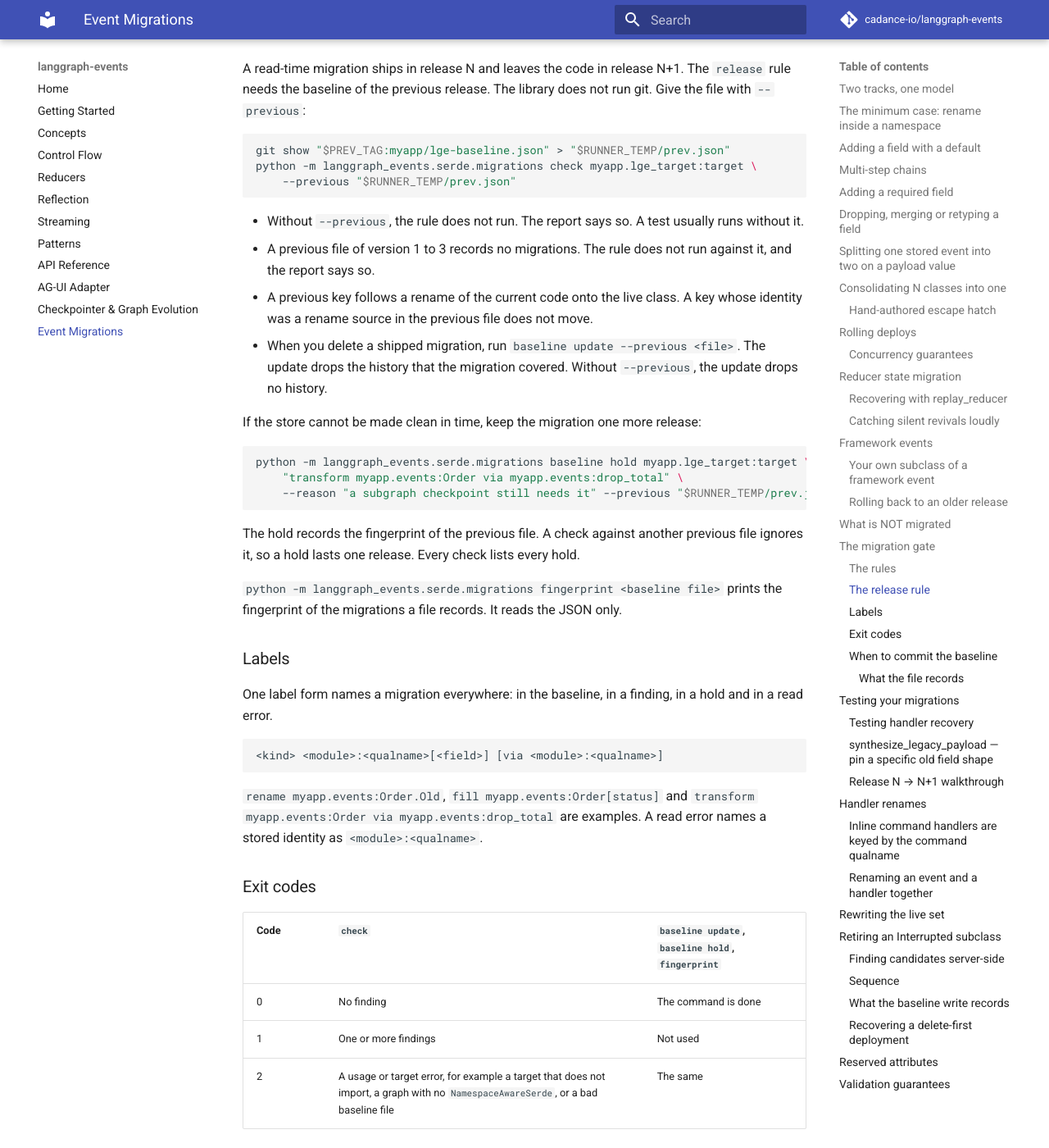
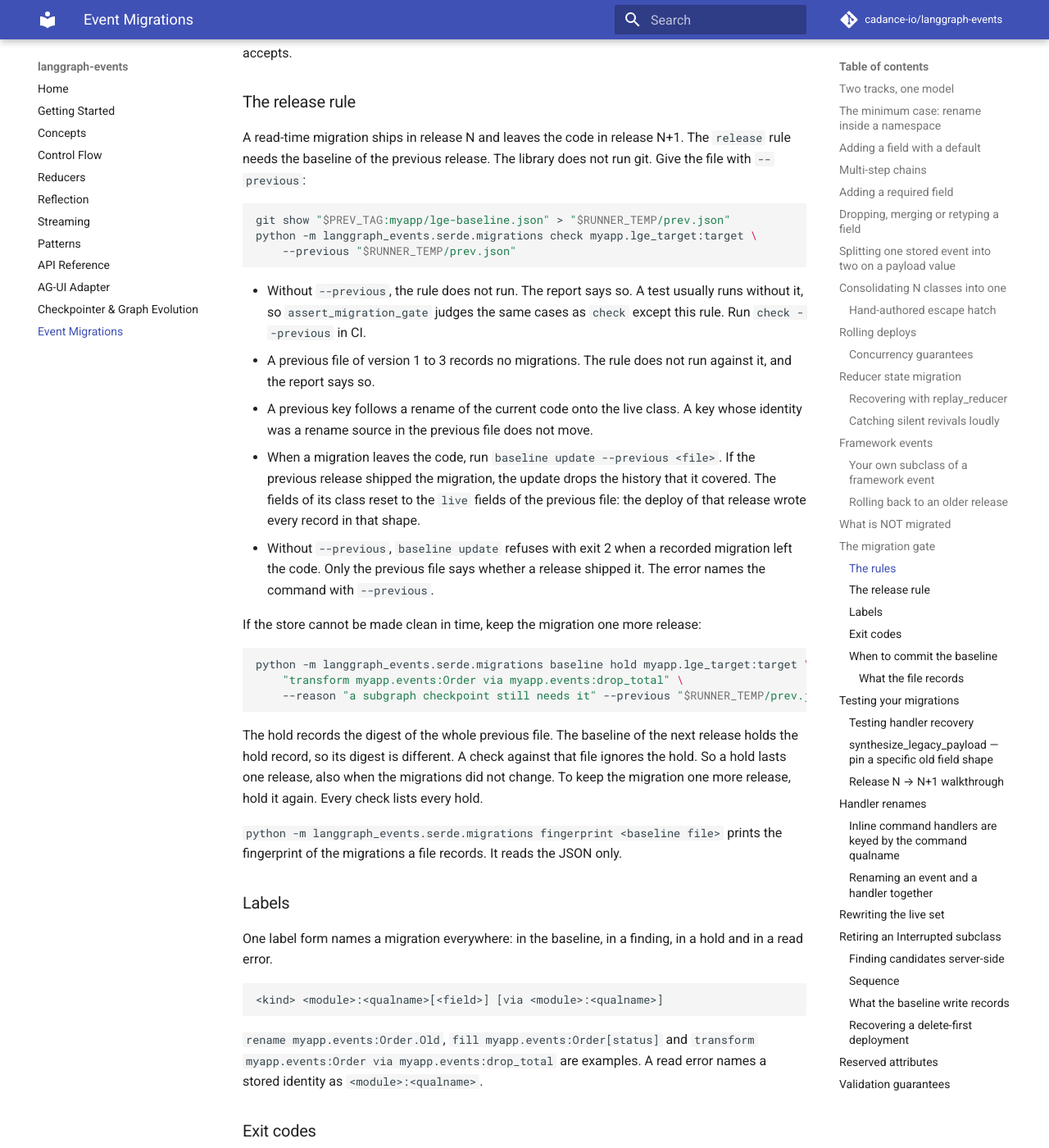
Before and after one commit to cadance-io/langgraph-events, an MkDocs documentation site: the page built from docs/event-migrations.md, in a window 1280 px wide and 1400 px high, scrolled down 17312 px. Shown: the whole window at 82% size. Built offline with MkDocs 1.6.1 and Material for MkDocs 9.7.7, drawn with Linux system fonts in a browser that asks for light colours; comment, search, counter and statistics services are not loaded; some of the changed text lies outside the part shown.

Commit message:
docs: give every migration recipe a gate that passes (#214)
The tombstone recipe used `transform=lambda kw: {}`. The gate now reports
a lambda, so the recipe names a module-level `discard_fields`. The docs
state that the tombstone keys survive one release, that `baseline update
--previous` removes the retired entry of the rename source, and that the
retired entry of a deleted class still needs a hand edit.

The release rule section states the refusal of a plain update after a
deletion, the `live` fields, and that a hold lasts one release.

Co-Authored-By: Claude Opus 5.5 <noreply@anthropic.com>

````diff
--- a/docs/event-migrations.md
+++ b/docs/event-migrations.md
@@ -138,7 +138,8 @@ Read-path order: the origin stage (transform, then origin fills), the rename, th
 
 Semantics:
 
-- **Replace, not merge.** The return value is the full kwargs the constructor receives. Return `kw` after editing it in place, or return a new dict. `transform=lambda kw: {}` discards every stored field.
+- **Replace, not merge.** The return value is the full kwargs the constructor receives. Return `kw` after editing it in place, or return a new dict. A transform that returns `{}` discards every stored field.
+- **A module-level name.** Give the transform a function name at module level. The [migration gate](#the-rules) reports a lambda or a callable object as `AnonymousCallable`, because a replacement callable would read as the same migration.
 - **Idempotent.** A class-stage transform sees current payloads for ever. Use `kw.pop("x", None)`. Do not use `del kw["x"]` or `kw["x"]`. A transform must accept a payload from every era.
 - **One transform per identity and stage.** Compose the steps in one callable. A second decorator is rejected at decoration. A second hand-authored op is rejected at serde construction.
 - **The target must resolve**, live or as a rename source, the same rule as `AddField`.
@@ -532,10 +533,11 @@ python -m langgraph_events.serde.migrations check myapp.lge_target:target \
     --previous "$RUNNER_TEMP/prev.json"
 ```
 
-- Without `--previous`, the rule does not run. The report says so. A test usually runs without it.
+- Without `--previous`, the rule does not run. The report says so. A test usually runs without it, so `assert_migration_gate` judges the same cases as `check` except this rule. Run `check --previous` in CI.
 - A previous file of version 1 to 3 records no migrations. The rule does not run against it, and the report says so.
 - A previous key follows a rename of the current code onto the live class. A key whose identity was a rename source in the previous file does not move.
-- When you delete a shipped migration, run `baseline update --previous <file>`. The update drops the history that the migration covered. Without `--previous`, the update drops no history.
+- When a migration leaves the code, run `baseline update --previous <file>`. If the previous release shipped the migration, the update drops the history that it covered. The fields of its class reset to the `live` fields of the previous file: the deploy of that release wrote every record in that shape.
+- Without `--previous`, `baseline update` refuses with exit 2 when a recorded migration left the code. Only the previous file says whether a release shipped it. The error names the command with `--previous`.
 
 If the store cannot be made clean in time, keep the migration one more release:
 
@@ -545,7 +547,7 @@ python -m langgraph_events.serde.migrations baseline hold myapp.lge_target:targe
     --reason "a subgraph checkpoint still needs it" --previous "$RUNNER_TEMP/prev.json"
 ```
 
-The hold records the fingerprint of the previous file. A check against another previous file ignores it, so a hold lasts one release. Every check lists every hold.
+The hold records the digest of the whole previous file. The baseline of the next release holds the hold record, so its digest is different. A check against that file ignores the hold. So a hold lasts one release, also when the migrations did not change. To keep the migration one more release, hold it again. Every check lists every hold.
 
 `python -m langgraph_events.serde.migrations fingerprint <baseline file>` prints the fingerprint of the migrations a file records. It reads the JSON only.
 
@@ -579,7 +581,8 @@ Commit the baseline **alongside** the change that needs it, never after. Run `ba
 {
   "version": 4,
   "events": [
-    {"module": "myapp.orders", "qualname": "Order.Place.Placed", "fields": ["order_id", "tracking"]}
+    {"module": "myapp.orders", "qualname": "Order.Place.Placed",
+     "fields": ["legacy_total", "order_id", "tracking"], "live": ["order_id", "tracking"]}
   ],
   "retired": [
     {"module": "myapp.orders", "qualname": "Order.ApprovalRequired", "fields": ["order_id"]}
@@ -588,13 +591,14 @@ Commit the baseline **alongside** the change that needs it, never after. Run `ba
   "migrations": [
     {"label": "rename myapp.orders:Order.ApprovalRequired"},
     {"label": "fill myapp.orders:Order.Place.Placed[tracking]",
-     "hold": {"reason": "a subgraph checkpoint needs it", "against": "lge-m1-3f0c2a9e41b7d655"}}
+     "hold": {"reason": "a subgraph checkpoint needs it", "against": "lge-b1-3f0c2a9e41b7d655"}}
   ]
 }
 ```
 
-- **`events`** lists every identity the graph reaches. Each entry records the init fields of its class, the same set the serde writes.
+- **`events`** lists every live event class that the serde of the graph speaks for: the classes of its namespaces and its loose events. A class that no handler produces, for example a tombstone, is in it too.
 - **`fields` is cumulative.** A field that was ever recorded can sit in a checkpoint, so the `revive` rule keeps sending it. An update keeps it. Only an update with `--previous` after a shipped migration left the code resets the fields of the identity that the migration covered.
+- **`live`** lists the init fields of the live class when the file was written, the same set the serde writes. An update with `--previous` reads `live` from the previous file to reset the fields of a class.
 - **`retired`** lists every identity an update dropped from `events`, with the fields last recorded for it. The entry has no `fields` key when the last record predates version 3. An identity that is live again leaves `retired`. A retired identity must revive through a migration onto a surviving class or a tombstone.
 - **`handlers`** lists the handler node names. An update rebuilds it.
 - **`migrations`** lists the label of every client migration the code holds, and any hold. lge's own framework migrations are not in it.
@@ -899,7 +903,7 @@ assert graph.unrevivable_threads(thread_ids=thread_ids) == {}
 
 ### What the baseline write records
 
-Deleting the class drops an identity from the graph's topology. `baseline update` moves it to the baseline's `retired` list, with the fields last recorded for it. The [migration gate](#the-migration-gate) keeps checking a retired identity. Its `coverage` and `revive` rules fail on it until a migration covers it. That is the gate doing its job. Once `unrevivable_threads()` reports nothing and every paused thread is settled, delete the `retired` entry by hand. From then on, the gate does not check the retired identity.
+Deleting the class drops an identity from the graph's topology. `baseline update` moves it to the baseline's `retired` list, with the fields last recorded for it. The [migration gate](#the-migration-gate) keeps checking a retired identity. Its `coverage` and `revive` rules fail on it until a migration covers it. That is the gate doing its job. Once `unrevivable_threads()` reports nothing and every paused thread is settled, delete the `retired` entry by hand. From then on, the gate does not check the retired identity. No command removes the entry of a deleted class: the gate reads no store, so it cannot know that the store holds no record of the class. `baseline update --previous` removes a retired entry only for the source of a deleted shipped rename.
 
 !!! warning "After the hand edit, the gate cannot see a remaining breakage"
     The gate reads the baseline. Once the `retired` entry is gone, every rule passes whether or not a settled thread out there still cannot revive. `graph.unrevivable_threads()` is the only gate that still sees it, because it reads the store and not the baseline. Keep it in the retirement checklist, step 7 above, and run it against the real store before the hand edit.
@@ -911,11 +915,17 @@ Deleting the class drops an identity from the graph's topology. `baseline update
 
 If the class was deleted before every paused thread was settled, `threads_paused_on()` and `abandon()` already recover the **paused** case on their own — see the two-deletions note above. A thread that had already **answered** the interrupt (the #159 case) needs the fix below too.
 
-Map the dead identity onto a tombstone class, in a follow-up release. The tombstone does not need the retired fields: `transform=lambda kw: {}` discards every stored field before the rename, so an empty tombstone revives whatever `Order.ApprovalRequired` carried. **Keep the tombstone an `Interrupted` when the retired class was one.** `threads_paused_on()` and `abandon()` rely on it. **Nest the tombstone inside the same `Namespace`.** A domain still has other live members `EventGraph.from_namespaces(...)` wires up, and the namespace walk that collects those also collects the tombstone nested beside them:
+Map the dead identity onto a tombstone class, in a follow-up release. The tombstone does not need the retired fields: `transform=discard_fields` returns `{}`, so it discards every stored field before the rename, and an empty tombstone revives whatever `Order.ApprovalRequired` carried. Give the transform a module-level name. The gate reports a lambda. **Keep the tombstone an `Interrupted` when the retired class was one.** `threads_paused_on()` and `abandon()` rely on it. **Nest the tombstone inside the same `Namespace`.** A domain still has other live members `EventGraph.from_namespaces(...)` wires up, and the namespace walk that collects those also collects the tombstone nested beside them:
 
 ```python
+from typing import Any
+
 from langgraph_events import Command, DomainEvent, Interrupted, Namespace, on
 from langgraph_events.serde import migrate_from
+
+
+def discard_fields(kw: dict[str, Any]) -> dict[str, Any]:
+    return {}
 
 
 class Order(Namespace):
@@ -926,7 +936,7 @@ class Order(Namespace):
         def handle(self) -> "Order.Approve.Approved":
             return Order.Approve.Approved()
 
-    @migrate_from("Order.ApprovalRequired", transform=lambda kw: {})
+    @migrate_from("Order.ApprovalRequired", transform=discard_fields)
     class RetiredApprovalGate(Interrupted):
         pass
 
@@ -945,13 +955,13 @@ Run this against a store that still holds a thread paused on `Order.ApprovalRequ
 
 `in_module=` defaults to the decorated class's `__module__`. Pass it explicitly if `Order.ApprovalRequired` lived in a different module than `RetiredApprovalGate` does.
 
-**Deleting the tombstone.** The tombstone is a live class, so `drop=` reaches it. Once every paused thread is settled, run steps 4 and 5 of the [sequence](#sequence) with `drop=(Order.RetiredApprovalGate,)`. Verify `graph.unrevivable_threads() == {}`. Then delete the tombstone, its `@migrate_from` and the baseline's `retired` entry in the next release.
+**Deleting the tombstone.** The `@migrate_from` of the tombstone ships in the release that adds it. In the next release, the `release` rule reports its `rename` and `transform` keys as `SurvivedRelease`. While a paused thread still needs the tombstone, hold both keys with `baseline hold`, once in each release. The tombstone is a live class, so `drop=` reaches it. Once every paused thread is settled, run steps 4 and 5 of the [sequence](#sequence) with `drop=(Order.RetiredApprovalGate,)`. Verify `graph.unrevivable_threads() == {}`. In the next release, delete the tombstone and its `@migrate_from`, then run `baseline update --previous <file>`. The update removes the `retired` entry of `Order.ApprovalRequired`. The tombstone class moves to `retired`, like any deleted class. Delete that entry by hand, as [What the baseline write records](#what-the-baseline-write-records) says.
 
 **Onto a sibling instead of a tombstone.** When a live class already stands for the retired one, and every one of its fields has a default, put the same decorator on the sibling. The stored fields are discarded, and the sibling constructs from its defaults. Do not map a stored field onto a sibling field that means something else, for example a message id onto an order id:
 
 ```python
 class Order(Namespace):
-    @migrate_from("Order.ApprovalRequired", transform=lambda kw: {})
+    @migrate_from("Order.ApprovalRequired", transform=discard_fields)
     class ApprovalDismissed(DomainEvent):
         id: str = field(default_factory=lambda: uuid4().hex)
 ```
@@ -969,7 +979,7 @@ from langgraph_events import EventGraph, Interrupted
 from langgraph_events.serde import NamespaceAwareSerde, migrate_from
 
 
-@migrate_from("Order.ApprovalRequired", transform=lambda kw: {})
+@migrate_from("Order.ApprovalRequired", transform=discard_fields)
 class RetiredApprovalGate(Interrupted):
     pass
 
````
Also changed, not shown: CHANGELOG.md (+15 -8 lines), docs/api.md (+5 -3 lines).
